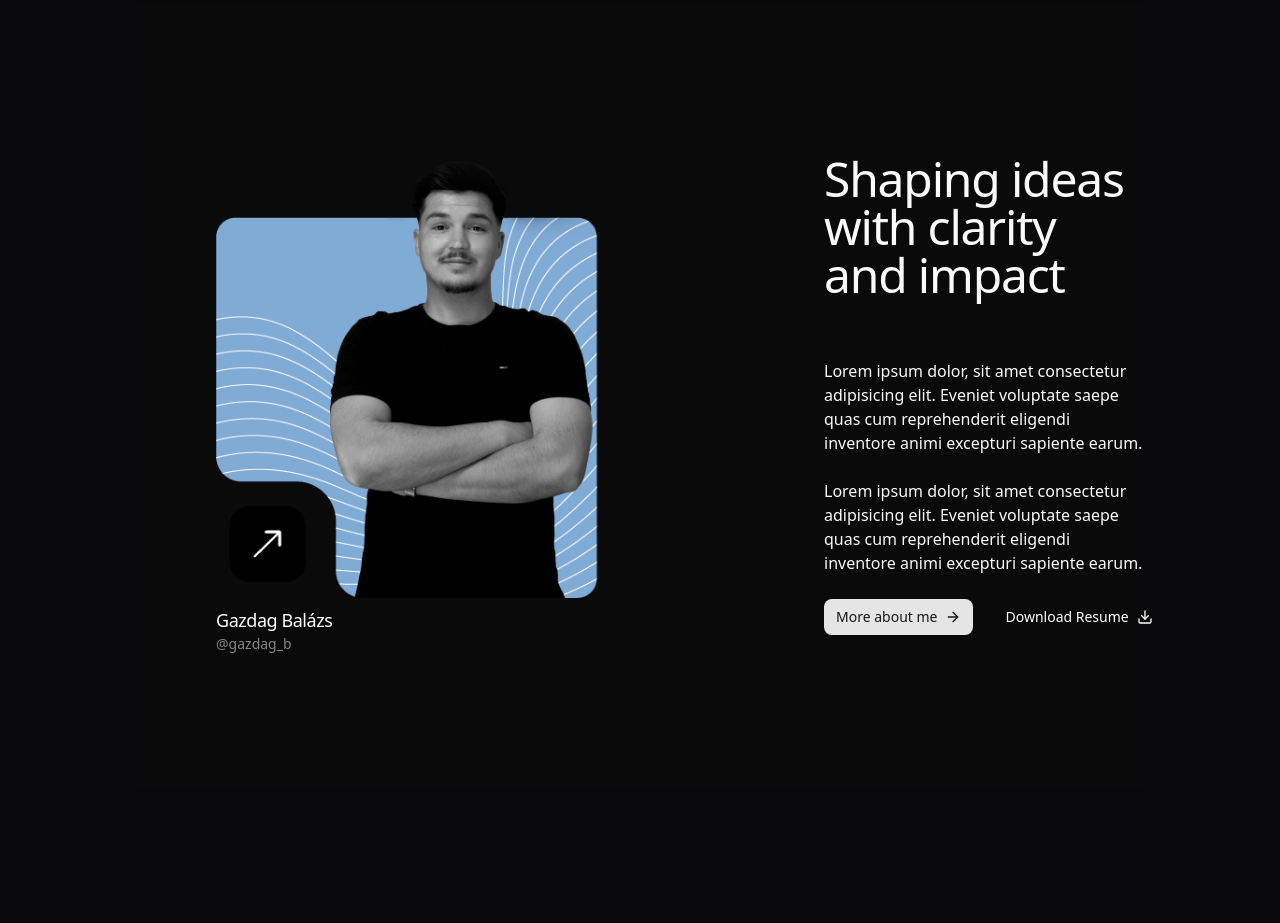
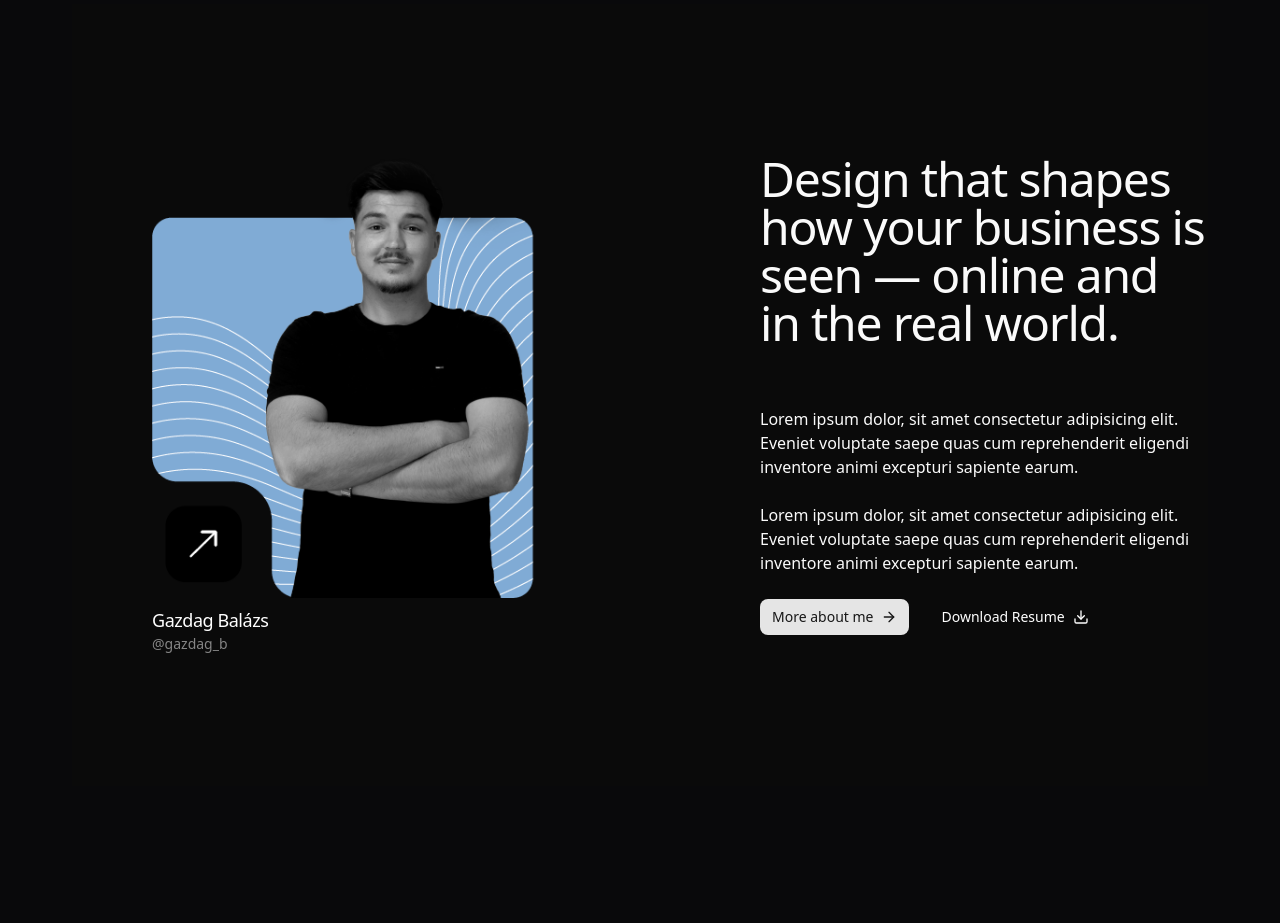
Before and after one commit to GazdagB/gazdag-studio, a Next.js app: page /design in a window 1280 px wide. Shown: the part 4500-5423 px from the top of the page. Built offline with nearby package versions, Linux system fonts and the light colour scheme.

Commit message:
🎨 Changing structure

```diff
--- a/src/components/about15.tsx
+++ b/src/components/about15.tsx
@@ -1,8 +1,9 @@
-import React from "react";
 import ButtonSt from "./button-standard-3";
 import { cn } from "@/lib/utils";
 import {Download} from "lucide-react";
 import Image from "next/image";
+import Link from "next/link";
+
 interface About15Props {
   className?: string;
 }
@@ -14,13 +15,15 @@ const About15 = ({ className }: About15Props) => {
     >
       <div className="container flex flex-col items-center justify-center gap-25 lg:flex-row lg:gap-[10vw]">
         <div className="text-white px-20">
+          <Link href={"/about"}>
             <Image
             width={400}
             height={400}
               src="/branding/gs_hero_image_blue_1.png"
               alt=""
-            className="pointer-events-none  object-contain"
+              className="  object-contain"
             />
+          </Link>
 
           <div className="pt-2 pb-1">
             <p className="text-lg font-medium tracking-tight text-white">
@@ -29,10 +32,10 @@ const About15 = ({ className }: About15Props) => {
             <p className="text-sm text-white/50">@gazdag_b</p>
           </div>
         </div>
-        <div className="w-xs space-y-6">
+        <div className="w-md space-y-6">
           <h1 className="mb-15 text-5xl font-medium tracking-tight">
-            Shaping ideas with clarity and{" "}
-            <span className="font-instrumentSerif">impact</span>
+            Design that shapes how your business is seen — online and in the real world.
+
           </h1>
           <p className="text-sm lg:text-base">
             Lorem ipsum dolor, sit amet consectetur adipisicing elit. Eveniet
```
Lines whose indentation alone changed are shown as unchanged.
